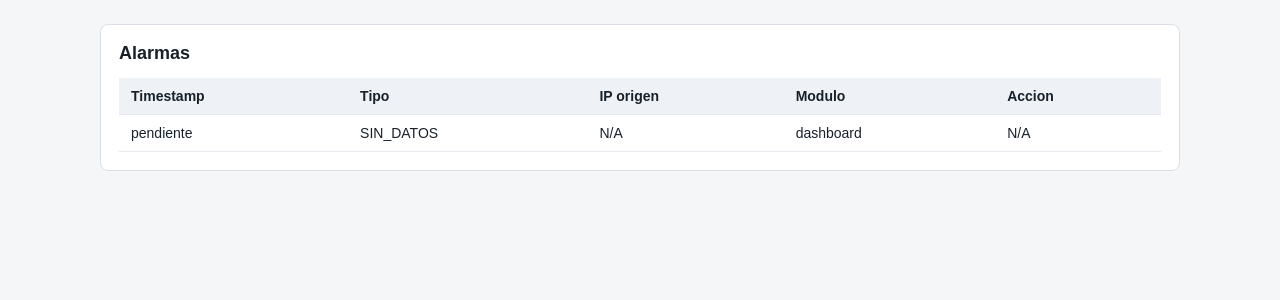
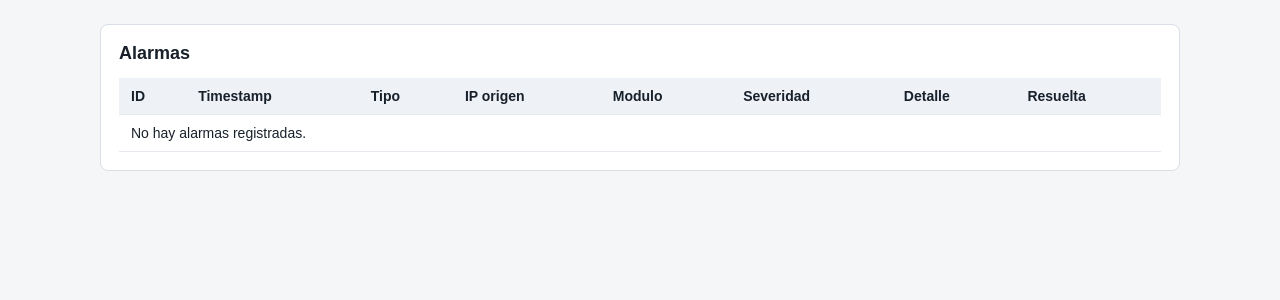
Before and after one commit to LucasFadul/SO2_TP, a FastAPI app: page / in a window 1280 px wide. Shown: the part 93-393 px from the top of the page. Run offline with FastAPI, Linux system fonts and the light colour scheme.

Commit message:
Mostrar alarmas desde PostrgeSQL

```diff
--- a/web/app.py
+++ b/web/app.py
@@ -8,9 +8,14 @@
 from fastapi.responses import HTMLResponse
 from fastapi.staticfiles import StaticFiles
 from fastapi.templating import Jinja2Templates
+from dotenv import load_dotenv
+
+from db.models import list_alarms
 
 
 BASE_DIR = Path(__file__).resolve().parent
+PROJECT_ROOT = BASE_DIR.parent
+load_dotenv(PROJECT_ROOT / ".env")
 templates = Jinja2Templates(directory=str(BASE_DIR / "templates"))
 
 
@@ -20,19 +25,17 @@
 
     @app.get("/", response_class=HTMLResponse)
     def dashboard(request: Request):
-        alarms = [
-            {
-                "timestamp": "pendiente",
-                "tipo_alarma": "SIN_DATOS",
-                "ip_origen": "N/A",
-                "modulo": "dashboard",
-                "accion_tomada": "N/A",
-            }
-        ]
+        db_error = None
+        try:
+            alarms = list_alarms()
+        except Exception as exc:
+            alarms = []
+            db_error = str(exc)
+
         return templates.TemplateResponse(
             request,
             "dashboard.html",
-            {"alarms": alarms},
+            {"alarms": alarms, "db_error": db_error},
         )
 
     @app.get("/health")
--- a/web/static/styles.css
+++ b/web/static/styles.css
@@ -41,6 +41,12 @@
   font-size: 18px;
 }
 
+.error {
+  margin: 0 0 14px;
+  color: #9f1d1d;
+  font-size: 14px;
+}
+
 table {
   width: 100%;
   border-collapse: collapse;
--- a/web/templates/dashboard.html
+++ b/web/templates/dashboard.html
@@ -15,24 +15,37 @@
 
       <section class="panel">
         <h2>Alarmas</h2>
+        {% if db_error %}
+        <p class="error">No se pudo leer PostgreSQL: {{ db_error }}</p>
+        {% endif %}
         <table>
           <thead>
             <tr>
+              <th>ID</th>
               <th>Timestamp</th>
               <th>Tipo</th>
               <th>IP origen</th>
               <th>Modulo</th>
-              <th>Accion</th>
+              <th>Severidad</th>
+              <th>Detalle</th>
+              <th>Resuelta</th>
             </tr>
           </thead>
           <tbody>
             {% for alarm in alarms %}
             <tr>
+              <td>{{ alarm.id }}</td>
               <td>{{ alarm.timestamp }}</td>
               <td>{{ alarm.tipo_alarma }}</td>
-              <td>{{ alarm.ip_origen }}</td>
+              <td>{{ alarm.ip_origen or "N/A" }}</td>
               <td>{{ alarm.modulo }}</td>
-              <td>{{ alarm.accion_tomada }}</td>
+              <td>{{ alarm.severidad }}</td>
+              <td>{{ alarm.detalle }}</td>
+              <td>{{ "si" if alarm.resuelta else "no" }}</td>
+            </tr>
+            {% else %}
+            <tr>
+              <td colspan="8">No hay alarmas registradas.</td>
             </tr>
             {% endfor %}
           </tbody>
```
Also changed, not shown: db/models.py (+15 -1 lines).
